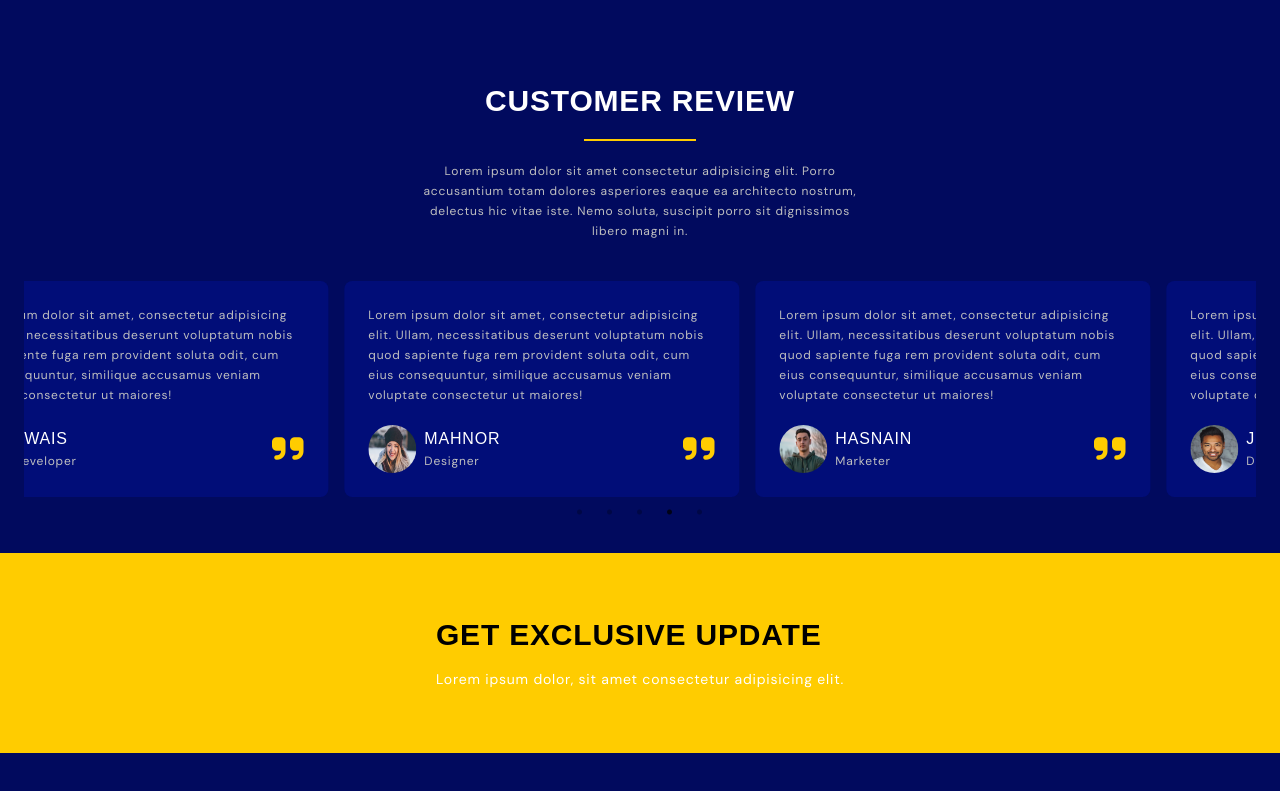
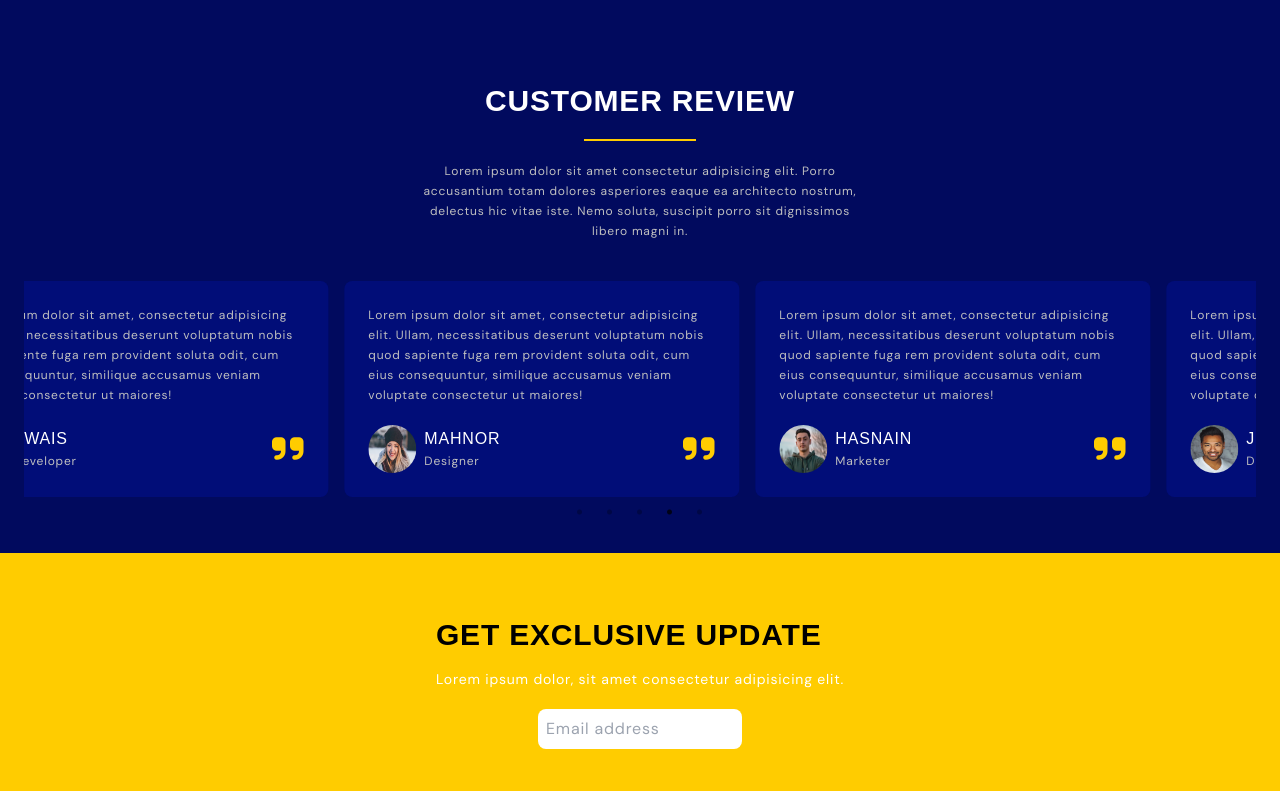
Before and after one commit to Usman-837/Burger_Website, a React (Vite) app: page / in a window 1280 px wide. Shown: the part 3406-4197 px from the top of the page. Before the commit the page ends 4159 px from the top, so only its background shows below. Built offline with nearby package versions, Linux system fonts and the light colour scheme.

Commit message:
add email field in contact us section

```diff
--- a/src/Contact.jsx
+++ b/src/Contact.jsx
@@ -9,6 +9,9 @@ const Contact = () => {
                     <h2 className="section__title text-blackColor">GET EXCLUSIVE UPDATE</h2>
                     <p className="text-sm">Lorem ipsum dolor, sit amet consectetur adipisicing elit.</p>
                 </div>
+                <div>
+                    <input type="email" placeholder="Email address" className="p-2 text-blackColor rounded-lg outline-none md:w-full" />
+                </div>
             </div>
         </section>
         </>
```
